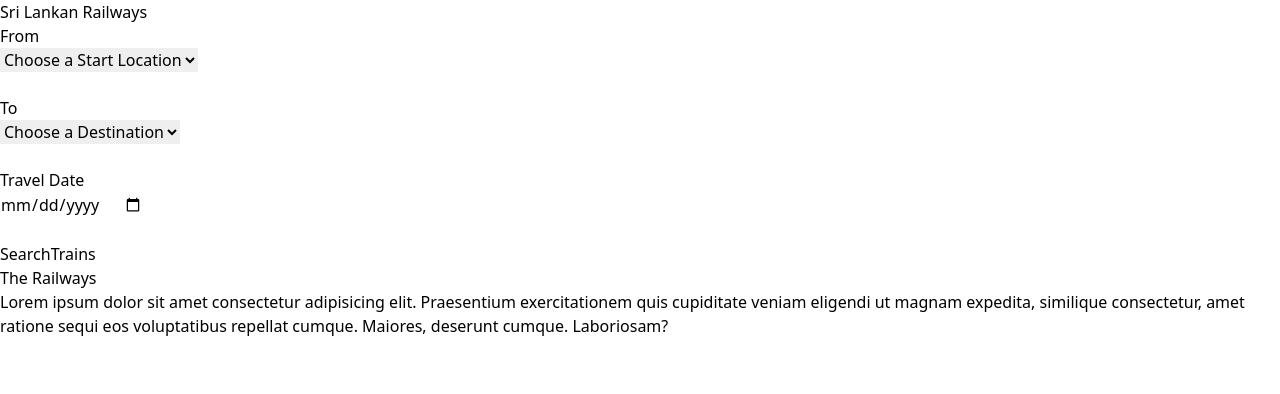
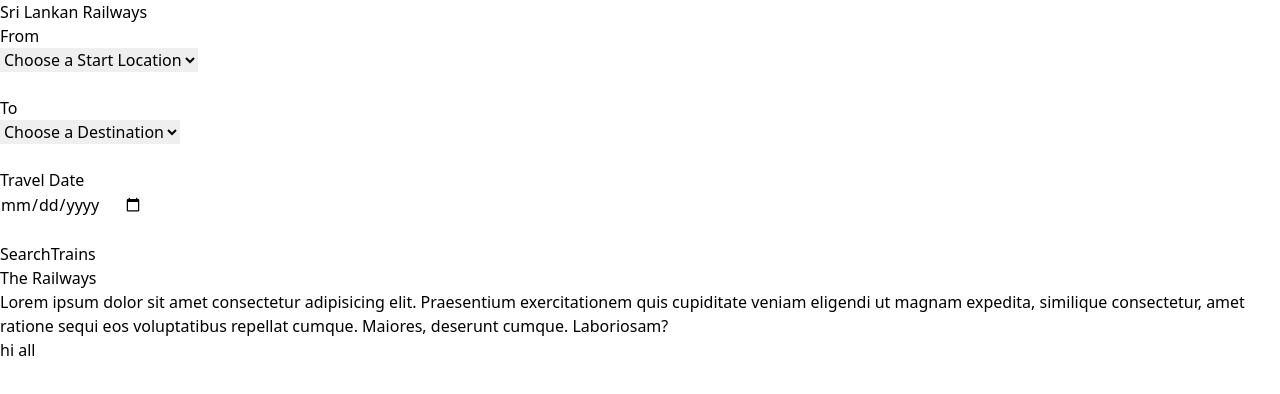
Before and after one commit to BackendExpert/train-booking-system, a React (Vite) app in the folder client/: page / in a window 1280 px wide. Shown: the top 394 px of the page. Built offline with nearby package versions, Linux system fonts and the light colour scheme; some icons are missing.

Commit message:
Update HomePage.jsx
Co-Authored-By: JehanKandy  <jehankandy@gmail.com>

```diff
--- a/client/src/components/HomePage/HomePage.jsx
+++ b/client/src/components/HomePage/HomePage.jsx
@@ -59,8 +59,8 @@ const HomePage = () => {
                 Lorem ipsum dolor sit amet consectetur adipisicing elit. Praesentium exercitationem quis cupiditate veniam eligendi ut magnam expedita, similique consectetur, amet ratione sequi eos voluptatibus repellat cumque. Maiores, deserunt cumque. Laboriosam?
             </p>
         </div>
-        <div className="lg:py-[4%] py-12 lg:px-16 bg-[url(https://wallpapercave.com/wp/wp12713262.jpg)] brightness-50 bg-center bg-cover h-auto w-full">
-            <h1 className=""></h1>
+        <div className="bg-gray-200 px-24 py-20">
+            hi all
         </div>
 
     </div>
```
